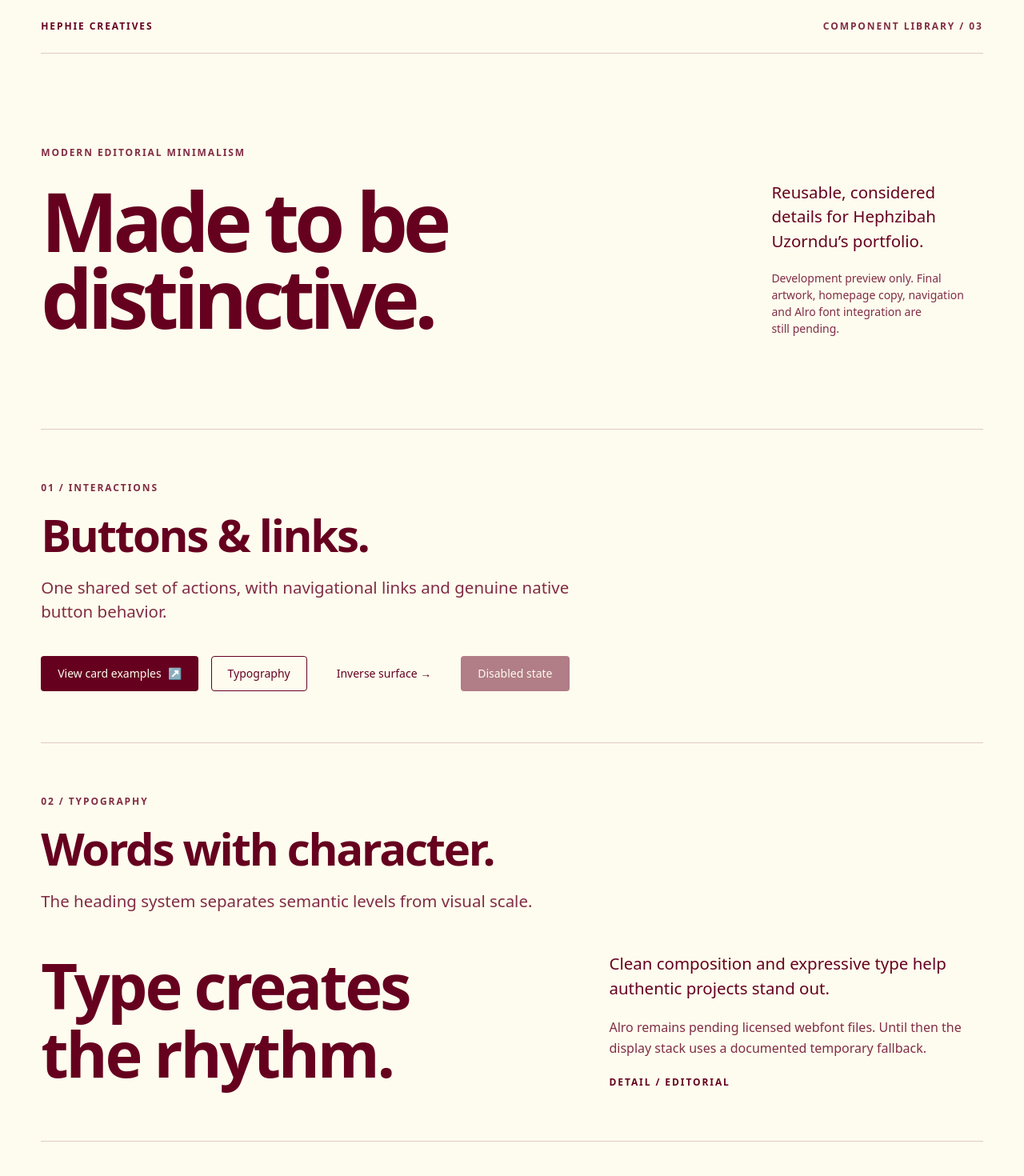
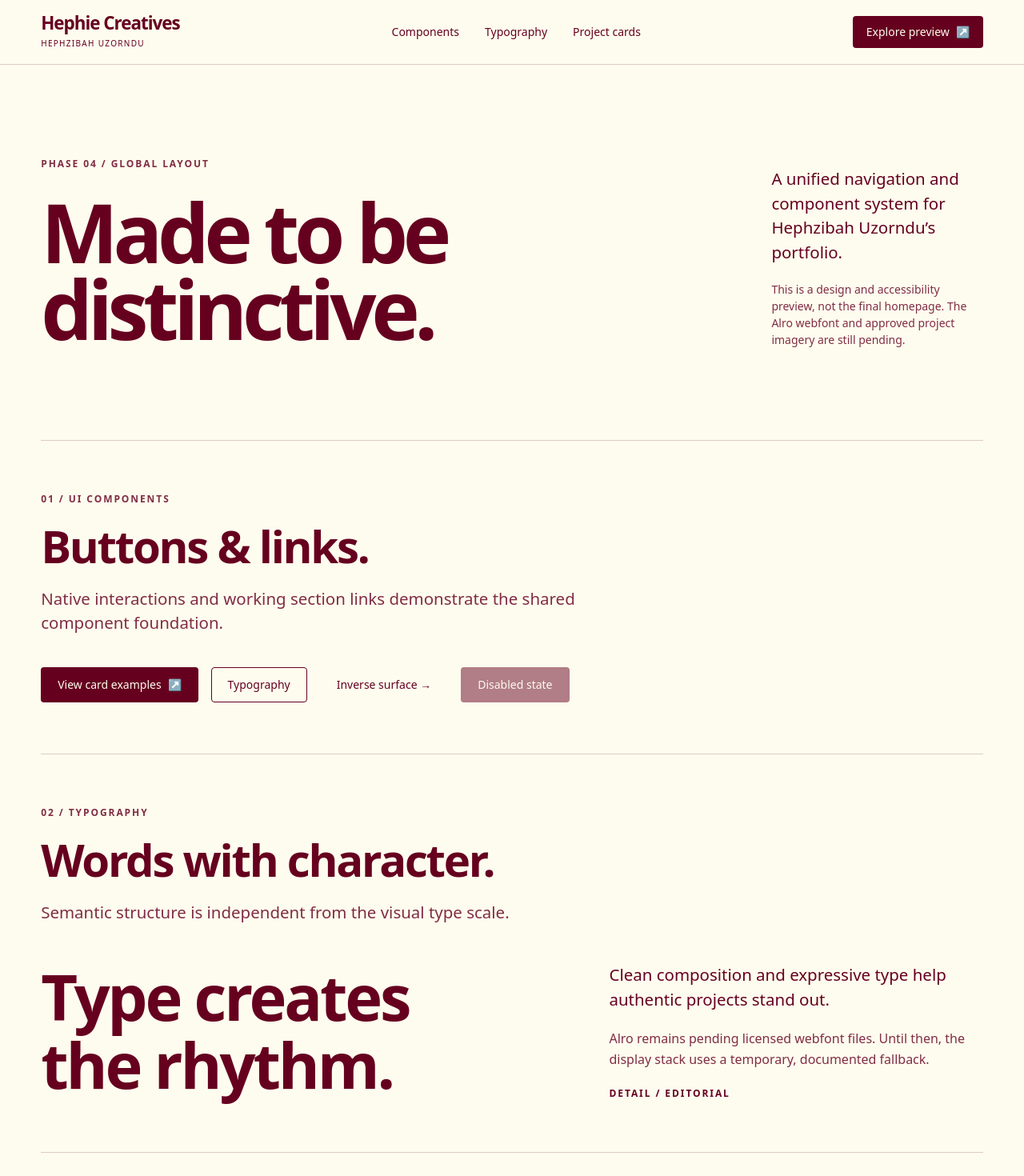
Before and after one commit to Maajolawasanjo/Hephzibah-portfolio, a Next.js app: page / in a window 1280 px wide. Shown: the top 1470 px of the page at 80% size. Built offline with nearby package versions, Linux system fonts and the light colour scheme.

Commit message:
feat(layout): implement Phase 04 responsive navigation and site shell

```diff
--- a/src/app/layout.tsx
+++ b/src/app/layout.tsx
@@ -1,5 +1,6 @@
 import type { Metadata } from "next";
 import { DM_Sans } from "next/font/google";
+import { SiteShell } from "@/components/layout/site-shell";
 import "./globals.css";
 
 const dmSans = DM_Sans({
@@ -9,10 +10,10 @@ const dmSans = DM_Sans({
 });
 
 export const metadata: Metadata = {
-  title: "Hephie Creatives — Component Library Preview",
+  title: "Hephie Creatives — Global Layout Preview",
   description:
-    "Shared component preview for Hephzibah Uzorndu, Brand Identity Designer and Visual Storyteller.",
-  // Preview only. Production portfolio metadata and indexing follow at launch.
+    "Shared layout preview for Hephzibah Uzorndu, Brand Identity Designer and Visual Storyteller.",
+  // Development preview only. Enable indexing when the real portfolio launches.
   robots: { index: false, follow: false },
 };
 
@@ -22,7 +23,7 @@ export default function RootLayout({
   return (
     <html lang="en">
       <body className={dmSans.variable + " font-sans antialiased"}>
-        {children}
+        <SiteShell>{children}</SiteShell>
       </body>
     </html>
   );
--- a/src/app/page.tsx
+++ b/src/app/page.tsx
@@ -7,27 +7,18 @@ import { SectionHeading } from "@/components/ui/section-heading";
 import { Heading, Text } from "@/components/ui/typography";
 
 /**
- * Phase 03 component review page — NOT the portfolio homepage.
- * No real client projects, links, contact information or photographs are implied.
+ * Phase 04 preview. This is NOT the final public homepage.
+ * The global header, skip link, and footer are now owned by SiteShell.
  */
-export default function ComponentPreview() {
+export default function LayoutPreview() {
   return (
-    <main className="min-h-screen bg-paper text-ink">
-      <Container>
-        <header className="flex flex-wrap items-center justify-between gap-4 border-b border-rule py-6">
-          <Text variant="label">Hephie Creatives</Text>
-          <Text variant="label" muted>
-            Component library / 03
-          </Text>
-        </header>
-      </Container>
-
+    <div className="bg-paper text-ink">
       <Section aria-labelledby="preview-intro">
         <Container>
           <div className="grid gap-10 lg:grid-cols-12 lg:items-end">
             <div className="lg:col-span-9">
               <Text variant="label" muted className="mb-7">
-                Modern editorial minimalism
+                Phase 04 / Global layout
               </Text>
               <Heading level={1} size="display" id="preview-intro">
                 Made to be
@@ -36,12 +27,13 @@ export default function ComponentPreview() {
             </div>
             <div className="lg:col-span-3">
               <Text variant="lead">
-                Reusable, considered details for Hephzibah Uzorndu’s
-                portfolio.
+                A unified navigation and component system for Hephzibah
+                Uzorndu’s portfolio.
               </Text>
               <Text variant="small" muted className="mt-5">
-                Development preview only. Final artwork, homepage copy,
-                navigation and Alro font integration are still pending.
+                This is a design and accessibility preview, not the final
+                homepage. The Alro webfont and approved project imagery
+                are still pending.
               </Text>
             </div>
           </div>
@@ -55,19 +47,19 @@ export default function ComponentPreview() {
       <Section aria-labelledby="buttons-preview" compact>
         <Container>
           <SectionHeading
-            eyebrow="01 / Interactions"
+            eyebrow="01 / UI components"
             title="Buttons & links."
             titleId="buttons-preview"
-            description="One shared set of actions, with navigational links and genuine native button behavior."
+            description="Native interactions and working section links demonstrate the shared component foundation."
           />
           <div className="mt-10 flex flex-wrap items-center gap-4">
-            <Button href="#projects-preview" variant="primary">
+            <Button href="/#projects-preview" variant="primary">
               View card examples <span aria-hidden="true">↗</span>
             </Button>
-            <Button href="#typography-preview" variant="secondary">
+            <Button href="/#typography-preview" variant="secondary">
               Typography
             </Button>
-            <Button href="#inverse-preview" variant="text">
+            <Button href="/#inverse-preview" variant="text">
               Inverse surface →
             </Button>
             <Button disabled>Disabled state</Button>
@@ -85,7 +77,7 @@ export default function ComponentPreview() {
             eyebrow="02 / Typography"
             title="Words with character."
             titleId="typography-preview"
-            description="The heading system separates semantic levels from visual scale."
+            description="Semantic structure is independent from the visual type scale."
           />
           <div className="mt-12 grid gap-10 lg:grid-cols-12">
             <div className="lg:col-span-7">
@@ -96,12 +88,12 @@ export default function ComponentPreview() {
             </div>
             <div className="space-y-5 lg:col-span-5">
               <Text variant="lead">
-                Clean composition and expressive type help authentic projects
-                stand out.
+                Clean composition and expressive type help authentic
+                projects stand out.
               </Text>
               <Text muted>
-                Alro remains pending licensed webfont files. Until then the
-                display stack uses a documented temporary fallback.
+                Alro remains pending licensed webfont files. Until then,
+                the display stack uses a temporary, documented fallback.
               </Text>
               <Text variant="label">Detail / Editorial</Text>
             </div>
@@ -116,26 +108,30 @@ export default function ComponentPreview() {
       <Section aria-labelledby="projects-preview" compact>
         <Container>
           <SectionHeading
-            eyebrow="03 / Portfolio components"
+            eyebrow="03 / Project previews"
             title="Work takes the lead."
             titleId="projects-preview"
-            description="No fabricated client work. These static cards demonstrate the missing-artwork state until approved projects arrive."
+            description="These static sample cards are component previews only, not real client projects."
           />
           <div className="mt-12 grid gap-10 md:grid-cols-2">
             <ProjectCard
               title="Layout sample A"
-              category="Component preview only — not a real project"
+              category="Component preview — not a real project"
             />
             <ProjectCard
               title="Layout sample B"
-              category="Component preview only — not a real project"
+              category="Component preview — not a real project"
               ratio="wide"
             />
           </div>
         </Container>
       </Section>
 
-      <Section tone="inverse" id="inverse-preview" aria-labelledby="inverse-heading">
+      <Section
+        tone="inverse"
+        id="inverse-preview"
+        aria-labelledby="inverse-heading"
+      >
         <Container>
           <div className="grid items-end gap-10 lg:grid-cols-12">
             <div className="lg:col-span-8">
@@ -149,25 +145,16 @@ export default function ComponentPreview() {
             </div>
             <div className="space-y-6 lg:col-span-4">
               <Text variant="lead">
-                Cream typography on burgundy, created from the same semantic
-                design tokens.
+                Cream typography on burgundy from the same semantic
+                design system.
               </Text>
-              <Button variant="primary" href="#preview-intro">
+              <Button variant="primary" href="/#preview-intro">
                 Return to top ↑
               </Button>
             </div>
           </div>
         </Container>
       </Section>
-
-      <Container>
-        <footer className="flex flex-wrap justify-between gap-4 py-8">
-          <Text variant="small">Hephie Creatives / Component preview</Text>
-          <Text variant="small" muted>
-            Site-wide navigation follows in Phase 04
-          </Text>
-        </footer>
-      </Container>
-    </main>
+    </div>
   );
 }
--- /dev/null
+++ b/src/components/layout/site-footer.tsx
@@ -0,0 +1,57 @@
+import Link from "next/link";
+import { Container } from "@/components/layout/container";
+import { Divider } from "@/components/ui/divider";
+import { Text } from "@/components/ui/typography";
+import { previewNavigation } from "@/config/navigation";
+import { site } from "@/config/site";
+
+export function SiteFooter() {
+  return (
+    <footer className="bg-brand-cream text-brand-burgundy">
+      <Container>
+        <Divider />
+        <div className="grid gap-10 py-12 md:grid-cols-12 md:gap-8 md:py-16">
+          <div className="min-w-0 md:col-span-7">
+            <Link href="/" className="inline-block rounded-[var(--radius-control)]">
+              <span className="font-display text-[clamp(1.75rem,4vw,3rem)] font-bold leading-none tracking-[-0.05em]">
+                {site.brand}
+              </span>
+            </Link>
+            <Text variant="small" className="mt-4 max-w-md">
+              {site.name} · {site.role}
+            </Text>
+            <Text variant="small" muted className="mt-2">
+              {site.location}
+            </Text>
+          </div>
+          <nav aria-label="Footer preview navigation" className="md:col-span-5">
+            <Text variant="label" muted className="mb-5">
+              Explore the foundation
+            </Text>
+            <ul className="flex flex-col gap-4">
+              {previewNavigation.map((item) => (
+                <li key={item.href}>
+                  <Link
+                    href={item.href}
+                    className="inline-block rounded-[var(--radius-control)] text-sm font-medium underline-offset-4 hover:underline"
+                  >
+                    {item.label}
+                  </Link>
+                </li>
+              ))}
+            </ul>
+          </nav>
+        </div>
+        <Divider />
+        <div className="flex flex-wrap justify-between gap-3 py-6">
+          <Text variant="small">
+            © {new Date().getFullYear()} {site.brand}
+          </Text>
+          <Text variant="small" muted>
+            Foundation preview · Portfolio content coming in later phases
+          </Text>
+        </div>
+      </Container>
+    </footer>
+  );
+}
--- /dev/null
+++ b/src/components/layout/site-header.tsx
@@ -0,0 +1,163 @@
+"use client";
+
+import Link from "next/link";
+import { useEffect, useId, useRef, useState } from "react";
+import { Button } from "@/components/ui/button";
+import { Container } from "@/components/layout/container";
+import { site } from "@/config/site";
+import { previewNavigation } from "@/config/navigation";
+
+export function SiteHeader() {
+  const [isOpen, setIsOpen] = useState(false);
+  const menuId = useId();
+  const headerRef = useRef<HTMLElement>(null);
+  const toggleRef = useRef<HTMLButtonElement>(null);
+  const menuRef = useRef<HTMLElement>(null);
+
+  useEffect(() => {
+    if (!isOpen) return;
+
+    // Keep keyboard users inside the expanded mobile navigation.
+    menuRef.current?.querySelector<HTMLAnchorElement>("a[href]")?.focus();
+
+    const onKeyDown = (event: KeyboardEvent) => {
+      if (event.key === "Escape") {
+        event.preventDefault();
+        setIsOpen(false);
+        toggleRef.current?.focus();
+        return;
+      }
+
+      if (event.key !== "Tab") return;
+      const focusable = Array.from(
+        headerRef.current?.querySelectorAll<HTMLElement>(
+          "a[href], button:not([disabled])"
+        ) ?? []
+      ).filter((element) => element.getClientRects().length > 0);
+
+      const first = focusable[0];
+      const last = focusable[focusable.length - 1];
+
+      if (!first || !last) return;
+      if (event.shiftKey && document.activeElement === first) {
+        event.preventDefault();
+        last.focus();
+      } else if (!event.shiftKey && document.activeElement === last) {
+        event.preventDefault();
+        first.focus();
+      }
+    };
+
+    const onPointerDown = (event: PointerEvent) => {
+      if (
+        event.target instanceof Node &&
+        !headerRef.current?.contains(event.target)
+      ) {
+        setIsOpen(false);
+      }
+    };
+
+    document.addEventListener("keydown", onKeyDown);
+    document.addEventListener("pointerdown", onPointerDown);
+
+    return () => {
+      document.removeEventListener("keydown", onKeyDown);
+      document.removeEventListener("pointerdown", onPointerDown);
+    };
+  }, [isOpen]);
+
+  return (
+    <header
+      ref={headerRef}
+      className="sticky top-0 z-50 border-b border-rule bg-brand-cream text-brand-burgundy"
+    >
+      <Container className="relative">
+        <div className="flex min-h-20 items-center justify-between gap-5 py-3">
+          <Link
+            href="/"
+            aria-label={site.brand + " — home"}
+            className="group min-w-0 shrink-0 rounded-[var(--radius-control)]"
+            onClick={() => setIsOpen(false)}
+          >
+            <span className="block font-display text-[clamp(1.1rem,2vw,1.4rem)] font-bold leading-none tracking-[-0.045em]">
+              {site.brand}
+            </span>
+            <span className="mt-1.5 block text-[0.625rem] font-medium uppercase tracking-[0.13em]">
+              {site.name}
+            </span>
+          </Link>
+
+          <nav
+            className="hidden items-center gap-6 md:flex lg:gap-8"
+            aria-label="Preview sections"
+          >
+            {previewNavigation.map((item) => (
+              <Link
+                key={item.href}
+                href={item.href}
+                className="rounded-[var(--radius-control)] text-sm font-medium decoration-1 underline-offset-8 transition-opacity duration-[var(--motion-fast)] hover:underline motion-reduce:transition-none"
+              >
+                {item.label}
+              </Link>
+            ))}
+          </nav>
+
+          <div className="hidden md:block">
+            <Button href="/#projects-preview" size="sm">
+              Explore preview <span aria-hidden="true">↗</span>
+            </Button>
+          </div>
+
+          <button
+            ref={toggleRef}
+            type="button"
+            aria-expanded={isOpen}
+            aria-controls={menuId}
+            aria-label={isOpen ? "Close navigation menu" : "Open navigation menu"}
+            onClick={() => setIsOpen((value) => !value)}
+            className="flex min-h-11 min-w-11 items-center justify-center gap-2 rounded-[var(--radius-control)] border border-brand-burgundy px-3 text-sm font-medium md:hidden"
+          >
+            <span aria-hidden="true">{isOpen ? "×" : "☰"}</span>
+            <span>{isOpen ? "Close" : "Menu"}</span>
+          </button>
+        </div>
+
+        {isOpen && (
+          <nav
+            ref={menuRef}
+            id={menuId}
+            aria-label="Mobile preview navigation"
+            className="border-t border-rule pb-5 pt-3 md:hidden"
+          >
+            <ul className="flex flex-col">
+              {previewNavigation.map((item, index) => (
+                <li key={item.href}>
+                  <Link
+                    href={item.href}
+                    onClick={() => setIsOpen(false)}
+                    className="flex min-h-12 items-center justify-between gap-4 rounded-[var(--radius-control)] py-2 text-lg font-medium"
+                  >
+                    <span>{item.label}</span>
+                    <span aria-hidden="true" className="text-xs">
+                      {String(index + 1).padStart(2, "0")}
+                    </span>
+                  </Link>
+                </li>
+              ))}
+            </ul>
+            <div className="mt-4 border-t border-rule pt-5">
+              <Button
+                href="/#projects-preview"
+                variant="primary"
+                className="w-full"
+                onClick={() => setIsOpen(false)}
+              >
+                Explore preview <span aria-hidden="true">↗</span>
+              </Button>
+            </div>
+          </nav>
+        )}
+      </Container>
+    </header>
+  );
+}
--- /dev/null
+++ b/src/components/layout/site-shell.tsx
@@ -0,0 +1,25 @@
+import type { ReactNode } from "react";
+import { SiteHeader } from "@/components/layout/site-header";
+import { SiteFooter } from "@/components/layout/site-footer";
+
+/**
+ * Shared landmarks and navigation. The page must render content, not
+ * another <main> or duplicate <header>/<footer>.
+ */
+export function SiteShell({ children }: { children: ReactNode }) {
+  return (
+    <div className="flex min-h-screen flex-col">
+      <a
+        href="#main-content"
+        className="sr-only fixed left-4 top-4 z-[100] rounded-[var(--radius-control)] bg-brand-burgundy px-4 py-3 text-brand-cream focus:not-sr-only"
+      >
+        Skip to main content
+      </a>
+      <SiteHeader />
+      <main id="main-content" tabIndex={-1} className="min-w-0 flex-1">
+        {children}
+      </main>
+      <SiteFooter />
+    </div>
+  );
+}
--- /dev/null
+++ b/src/config/navigation.ts
@@ -0,0 +1,14 @@
+/**
+ * Phase 04 preview navigation. Every href resolves to a real section on "/".
+ * Replace with approved production routes when the corresponding pages exist.
+ */
+export type NavigationItem = {
+  label: string;
+  href: string;
+};
+
+export const previewNavigation: readonly NavigationItem[] = [
+  { label: "Components", href: "/#buttons-preview" },
+  { label: "Typography", href: "/#typography-preview" },
+  { label: "Project cards", href: "/#projects-preview" },
+];
```
Also changed, not shown: 3 other files (tests, documents, lock files or other folders).
